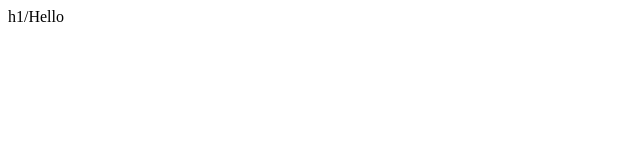
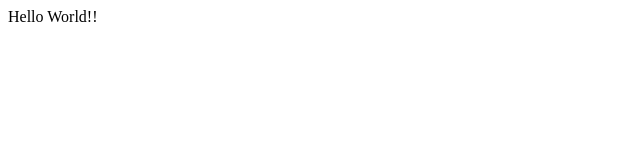
Before and after one commit to Keshari28/Hello-World, a plain HTML site: page index.html in a window 1280 px wide. Shown: the full height of the page, 0-640 px from the left. Drawn offline with Linux system fonts and the light colour scheme.

Commit message:
Puncuation

```diff
--- a/index.html
+++ b/index.html
@@ -6,6 +6,6 @@
   <title>Document</title>
 </head>
 <body>
-  h1/Hello <World>
+  Hello World!!
 </body>
 </html>
```
